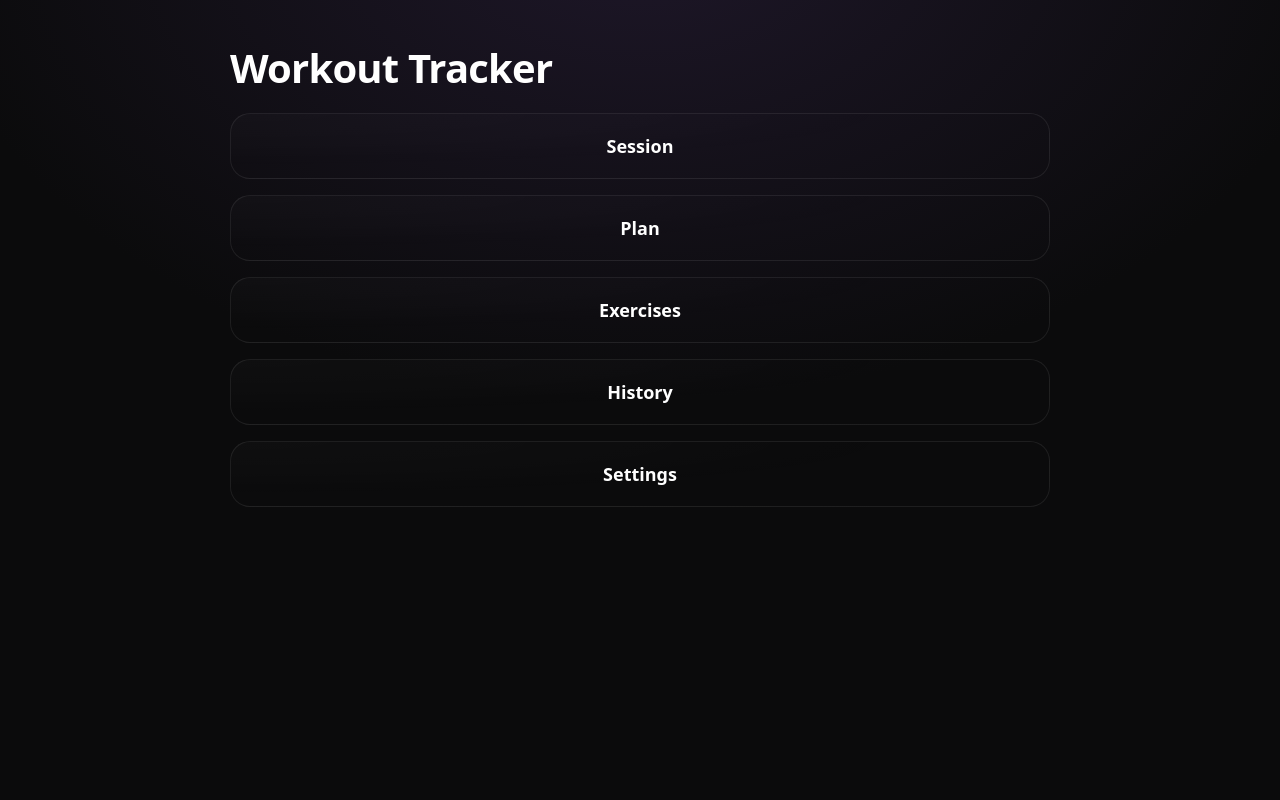
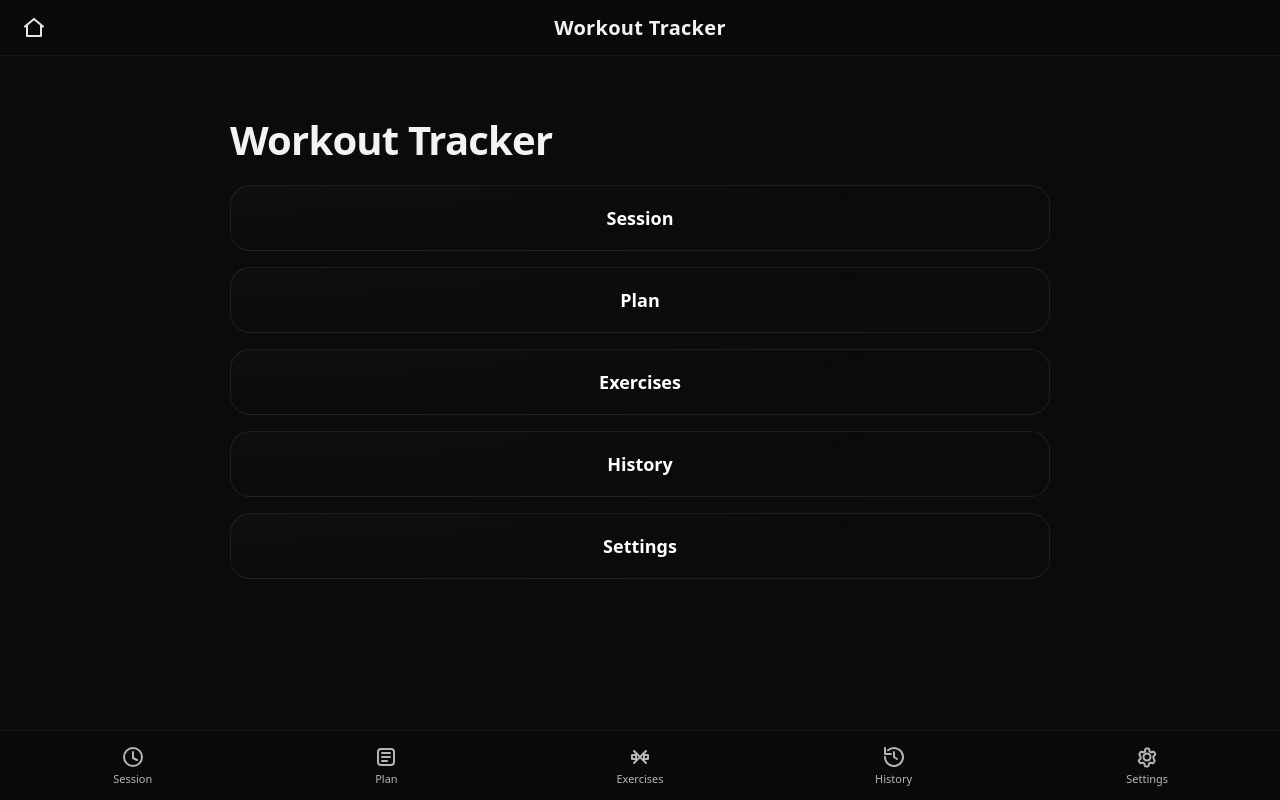
Before and after one commit to mmourice/workout-tracker-v2, a React app: page / in a window 1280 px wide. Built offline with nearby package versions, Linux system fonts and the light colour scheme; the HTML template or start-up script is replaced by a standard one.

Commit message:
Update App.jsx

```diff
--- a/src/App.jsx
+++ b/src/App.jsx
@@ -1,5 +1,6 @@
 import React from "react";
-import { Routes, Route, Link } from "react-router-dom";
+import { Routes, Route, Link, Navigate } from "react-router-dom";
+import Layout from "./components/Layout.jsx";
 import Session from "./pages/Session.jsx";
 import Plan from "./pages/Plan.jsx";
 import Exercises from "./pages/Exercises.jsx";
@@ -14,6 +15,7 @@
   );
 
   return (
+    <Layout title="Workout Tracker" active="home">
       <div className="home hero">
         <h1 className="hero-title">Workout Tracker</h1>
 
@@ -25,6 +27,7 @@
           <NavTile to="/settings">Settings</NavTile>
         </nav>
       </div>
+    </Layout>
   );
 }
 
@@ -37,7 +40,8 @@
       <Route path="/exercises" element={<Exercises />} />
       <Route path="/history" element={<History />} />
       <Route path="/settings" element={<Settings />} />
-      <Route path="*" element={<Home />} />
+      {/* Fallback: send unknown paths to home */}
+      <Route path="*" element={<Navigate to="/" replace />} />
     </Routes>
   );
 }
```
Lines whose indentation alone changed are shown as unchanged.
